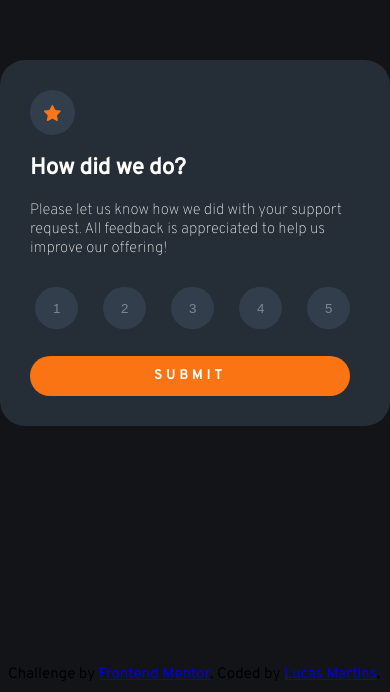
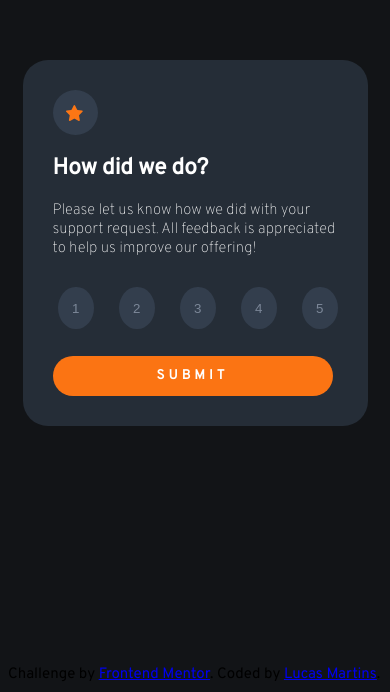
Before and after one commit to lucasmm56/interactive_rating_component_main, a plain HTML site: page index.html in a window 390 px wide. Shown: the part 187-879 px from the top of the page. Drawn offline with nearby package versions, Linux system fonts and the light colour scheme.

Commit message:
Projeto responsivo

```diff
--- a/css/styles.css
+++ b/css/styles.css
@@ -147,3 +147,13 @@ body {
     font-size: 0.97em;
     color: var(--Light_Grey);
 }
+
+@media(max-width:410px){
+
+    .section1{
+        width: 19em;
+    }
+    .button{
+        width: 21em;
+    }
+}
```
